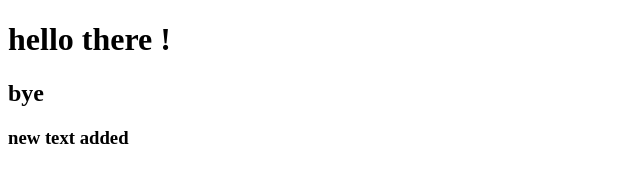
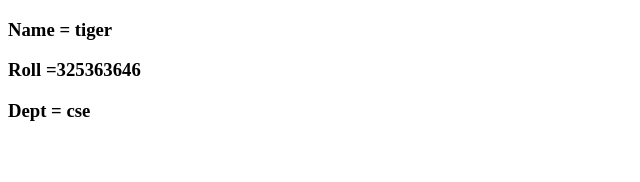
Before and after one commit to PankajKumar1947/firstRepo, a plain HTML site: page index.html in a window 1280 px wide. Shown: the whole page, without its empty margins (0-640 px from the left). Drawn offline with Linux system fonts and the light colour scheme.

Commit message:
modified

```diff
--- a/index.html
+++ b/index.html
@@ -6,8 +6,10 @@
     <title>Document</title>
 </head>
 <body>
-    <h1>hello there !</h1>
-    <h2>bye</h2>
-    <h3>new text added</h3>
+    <div>
+        <h3>Name = tiger</h3>
+        <h3>Roll =325363646</h3>
+        <h3>Dept = cse</h3>
+    </div>
 </body>
 </html>
```
